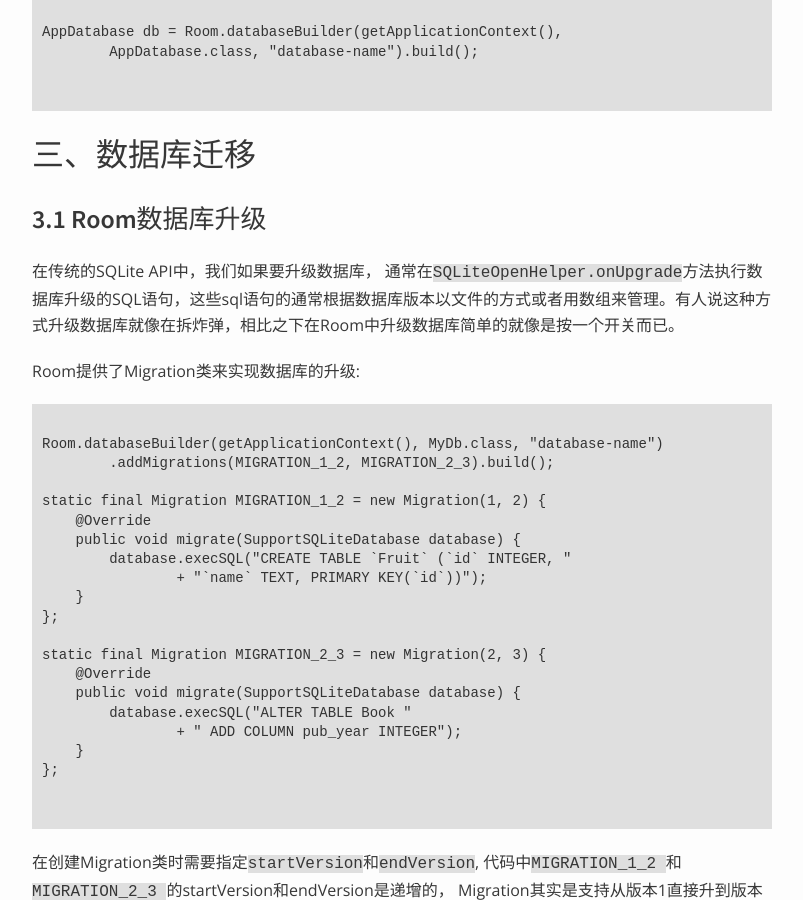
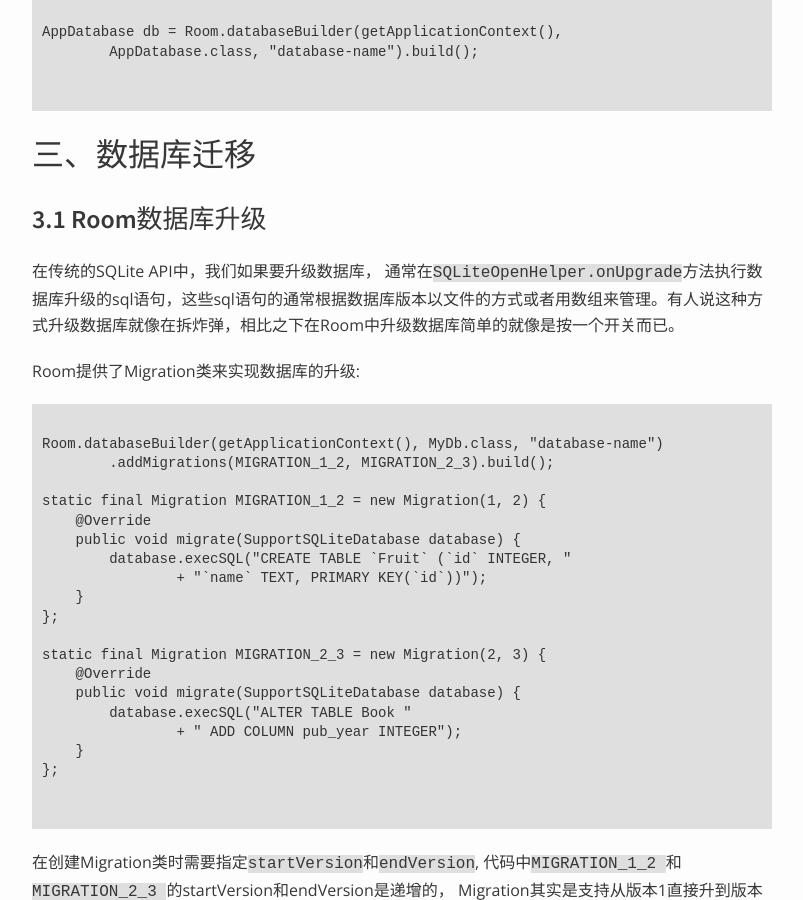
Before and after one commit to IssacZhou777/JellyPaul.github.io, a Jekyll site: the page built from _posts/2017-12-4-探索Androoid架构组件Room.md, in a window 1280 px wide and 900 px high, scrolled down 7123 px. Shown: the whole window, without its empty margins (238-1041 px from the left). Built offline with Jekyll 4.4.1, drawn with Linux system fonts in a browser that asks for light colours; some of the changed text lies outside the part shown.

Commit message:
update: 更新Room文章

````diff
--- a/_posts/2017-12-4-探索Androoid架构组件Room.md
+++ b/_posts/2017-12-4-探索Androoid架构组件Room.md
@@ -218,7 +218,7 @@
 
 Room中查询操作除了返回POJO对象及其List以外， 还支持：
 
-* **`LiveData<T>`**  :
+* **`LiveData<T>`**:
 LiveData是架构组件库中提供的另一个组件，可以很好满足数据变化驱动UI刷新的的需求。Room会实现更新LiveData的代码。
 
 ```
@@ -280,7 +280,7 @@
 
 ### 3.1 Room数据库升级
 
-在传统的SQLite API中，我们如果要升级数据库， 通常在`SQLiteOpenHelper.onUpgrade`方法执行数据库升级的SQL语句，这些sql语句的通常根据数据库版本以文件的方式或者用数组来管理。有人说这种方式升级数据库就像在拆炸弹，相比之下在Room中升级数据库简单的就像是按一个开关而已。
+在传统的SQLite API中，我们如果要升级数据库， 通常在`SQLiteOpenHelper.onUpgrade`方法执行数据库升级的sql语句，这些sql语句的通常根据数据库版本以文件的方式或者用数组来管理。有人说这种方式升级数据库就像在拆炸弹，相比之下在Room中升级数据库简单的就像是按一个开关而已。
 
 Room提供了Migration类来实现数据库的升级:
 
````
Also changed, not shown: other parts of _posts/2017-12-4-探索Androoid架构组件Room.md (+4 -3 lines).
